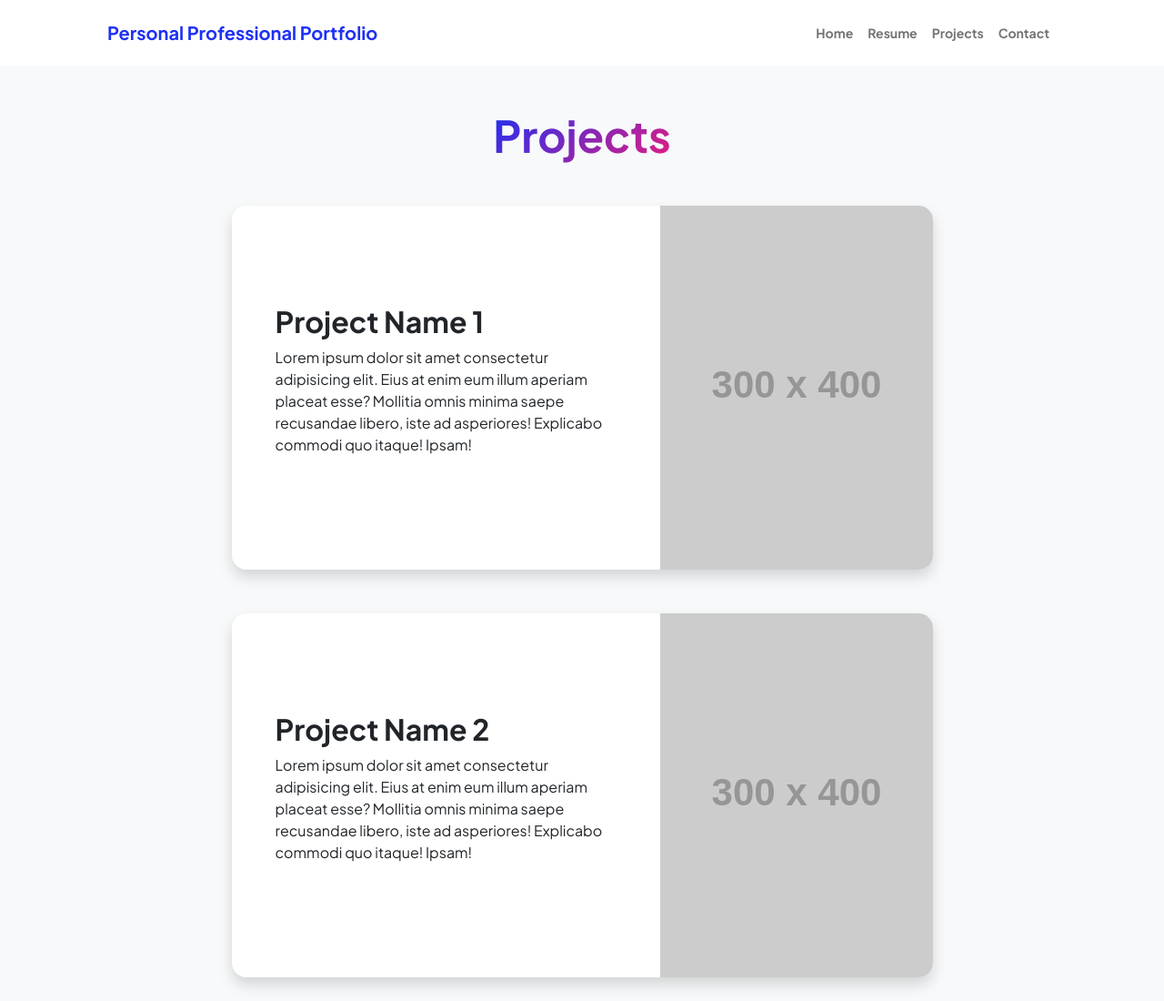
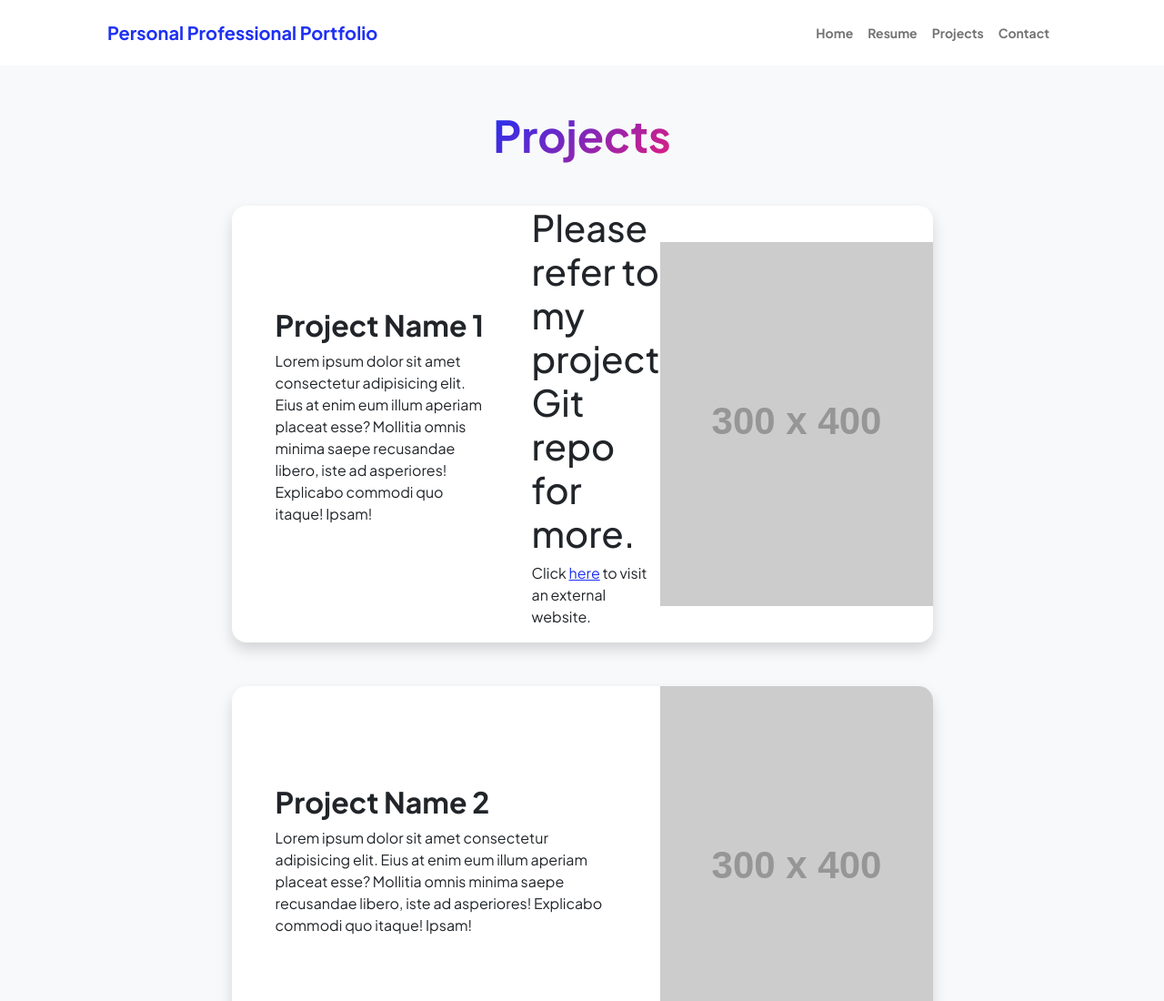
Before and after one commit to lcchua/portfolio, a website: page projects.html in a window 1280 px wide. Shown: the top 1100 px of the page at 91% size. Drawn offline with nearby package versions, Linux system fonts and the light colour scheme; placeholder pictures from the web are drawn by us.

Commit message:
add git repo

```diff
--- a/projects.html
+++ b/projects.html
@@ -50,6 +50,10 @@
                                             <h2 class="fw-bolder">Project Name 1</h2>
                                             <p>Lorem ipsum dolor sit amet consectetur adipisicing elit. Eius at enim eum illum aperiam placeat esse? Mollitia omnis minima saepe recusandae libero, iste ad asperiores! Explicabo commodi quo itaque! Ipsam!</p>
                                         </div>
+                                        <div class="conatiner">
+                                            <h1>Please refer to my project Git repo for more.</h1>
+                                            <p>Click <a href="https://github.com/CE7-Group1-Capstone/capstone-mlops-project" target="_blank">here</a> to visit an external website.</p>
+                                        </div>
                                         <img class="img-fluid" src="https://dummyimage.com/300x400/343a40/6c757d" alt="..." />
                                     </div>
                                 </div>
```
